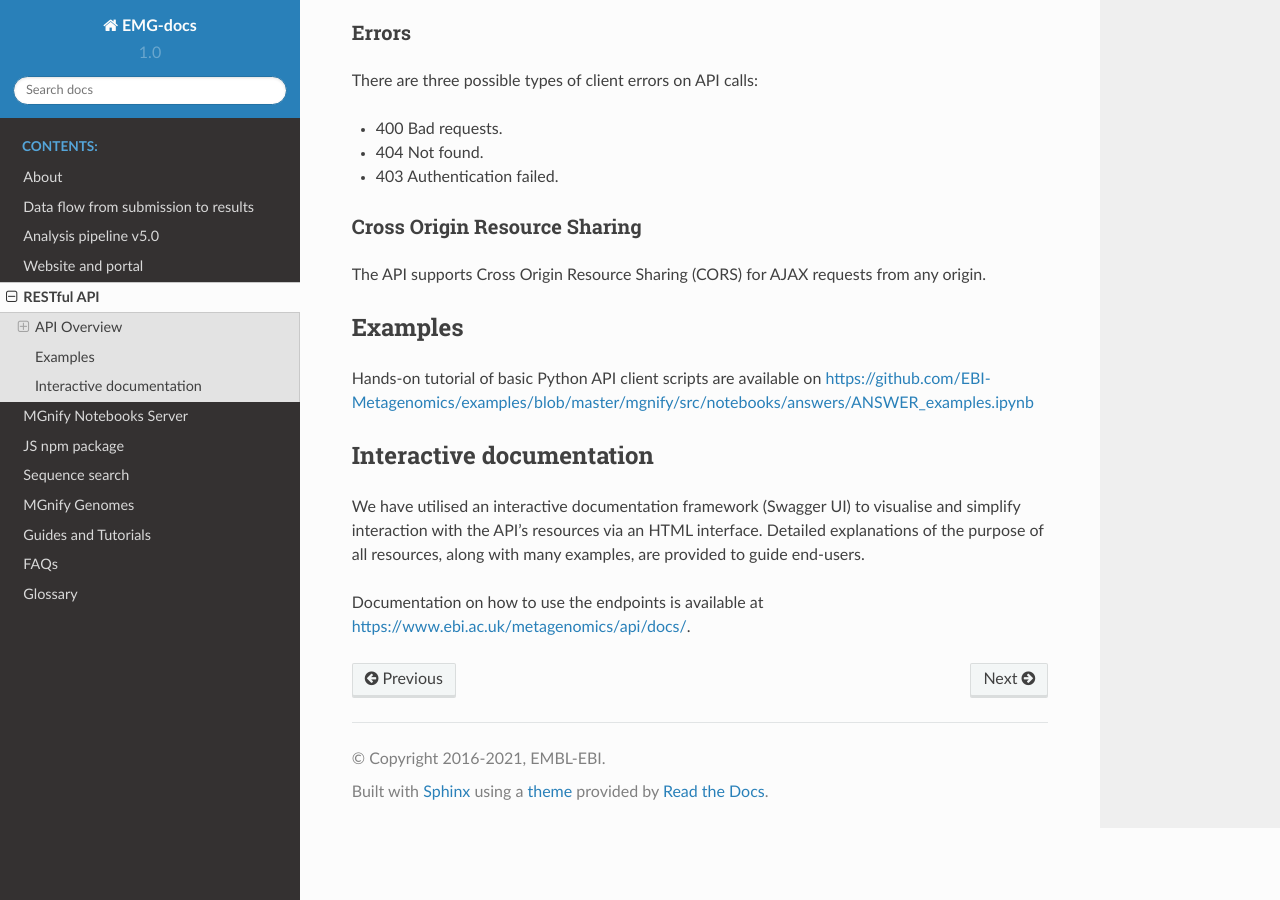
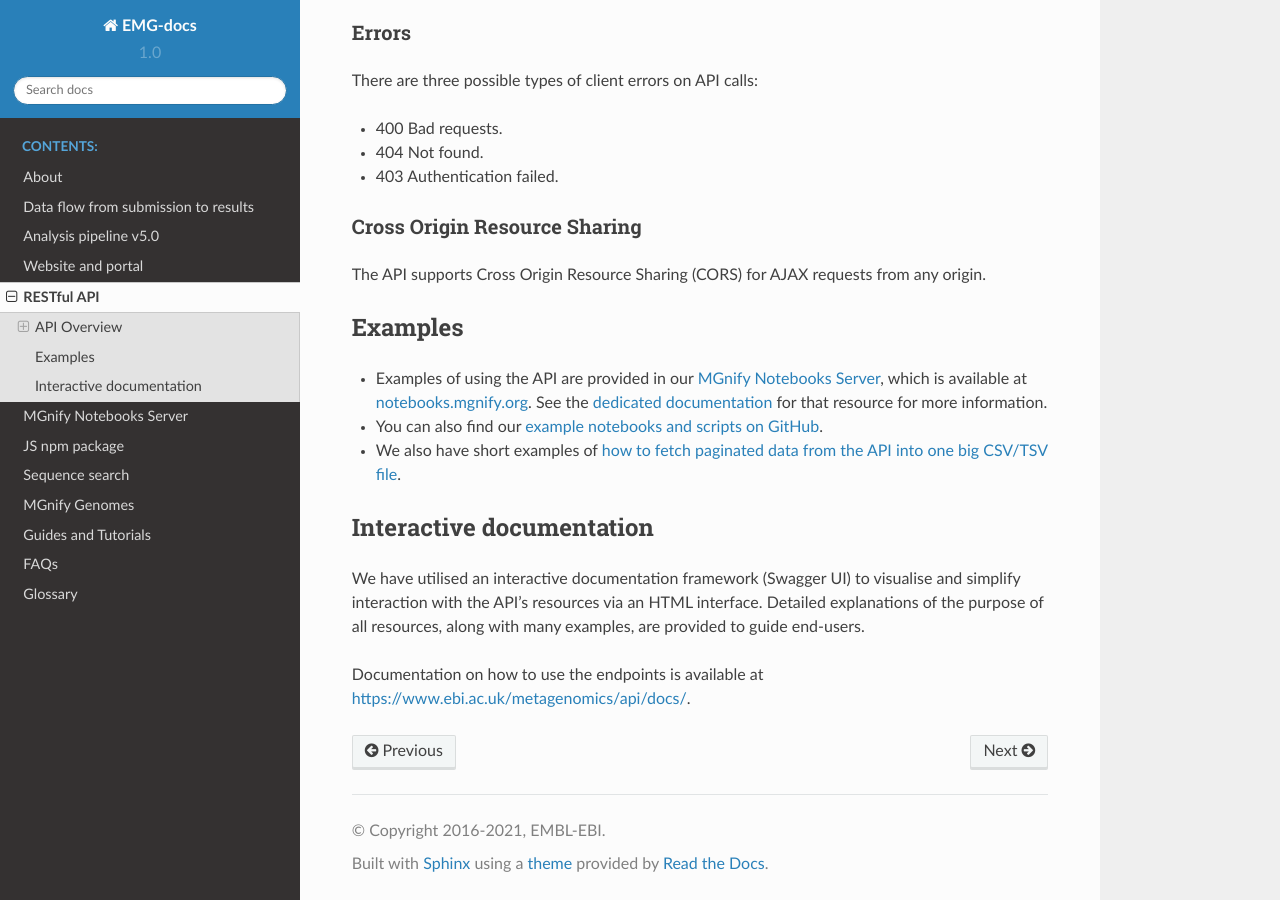
Before and after one commit to EBI-Metagenomics/EMG-docs, a Sphinx documentation site: the page built from docs/api.rst, in a window 1280 px wide and 900 px high, scrolled down 8038 px. Built offline with Sphinx 7.4.7 and the Read the Docs theme 2.0.0, drawn with Linux system fonts in a browser that asks for light colours.

Commit message:
adds link to Notebooks help page from API > Examples section

```diff
--- a/docs/api.rst
+++ b/docs/api.rst
@@ -495,7 +495,11 @@ The API supports Cross Origin Resource Sharing (CORS) for AJAX requests from any
 Examples
 --------
 
-Hands-on tutorial of basic Python API client scripts are available on https://github.com/EBI-Metagenomics/examples/blob/master/mgnify/src/notebooks/answers/ANSWER_examples.ipynb
+* Examples of using the API are provided in our :doc:`MGnify Notebooks Server <notebooks>`, which is available at `notebooks.mgnify.org <shiny-portal.embl.de/shinyapps/app/06_mgnify-notebook-lab?jlpath=mgnify-examples/home.ipynb>`_. See the :doc:`dedicated documentation <notebooks>` for that resource for more information.
+
+* You can also find our `example notebooks and scripts on GitHub  <https://github.com/EBI-Metagenomics/notebooks/tree/main/notebooks-src/notebooks>`_.
+
+* We also have short examples of `how to fetch paginated data from the API into one big CSV/TSV file <https://gist.github.com/SandyRogers/5d9eff7f1f7b08cfa40265f5e2adf9cd>`_.
 
 
 -------------------------
--- a/docs/notebooks.rst
+++ b/docs/notebooks.rst
@@ -14,9 +14,9 @@ Short video tutorial
 
 `View on YouTube <https://youtu.be/9R2srhWyYS0>`_.
 
-----------------------------
-About the notebooks resource
-----------------------------
+---------------------------------------
+About the notebooks.mgnify.org resource
+---------------------------------------
 
 The `MGnify Notebooks Server <https://shiny-portal.embl.de/shinyapps/app/06_mgnify-notebook-lab?jlpath=mgnify-examples/home.ipynb>`_
 is a `Jupyter Lab <https://jupyter.org>`_ environment for doing data analysis online.
```
